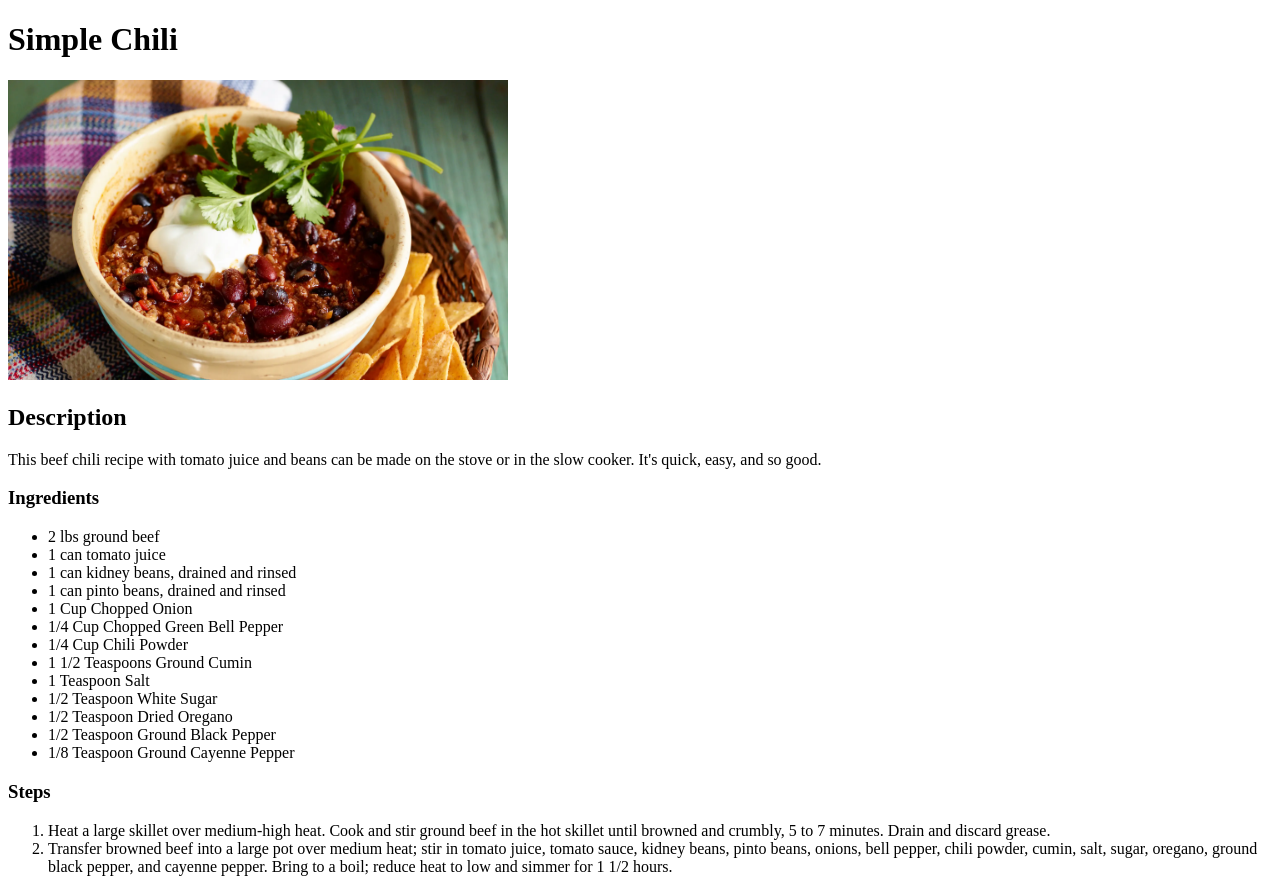
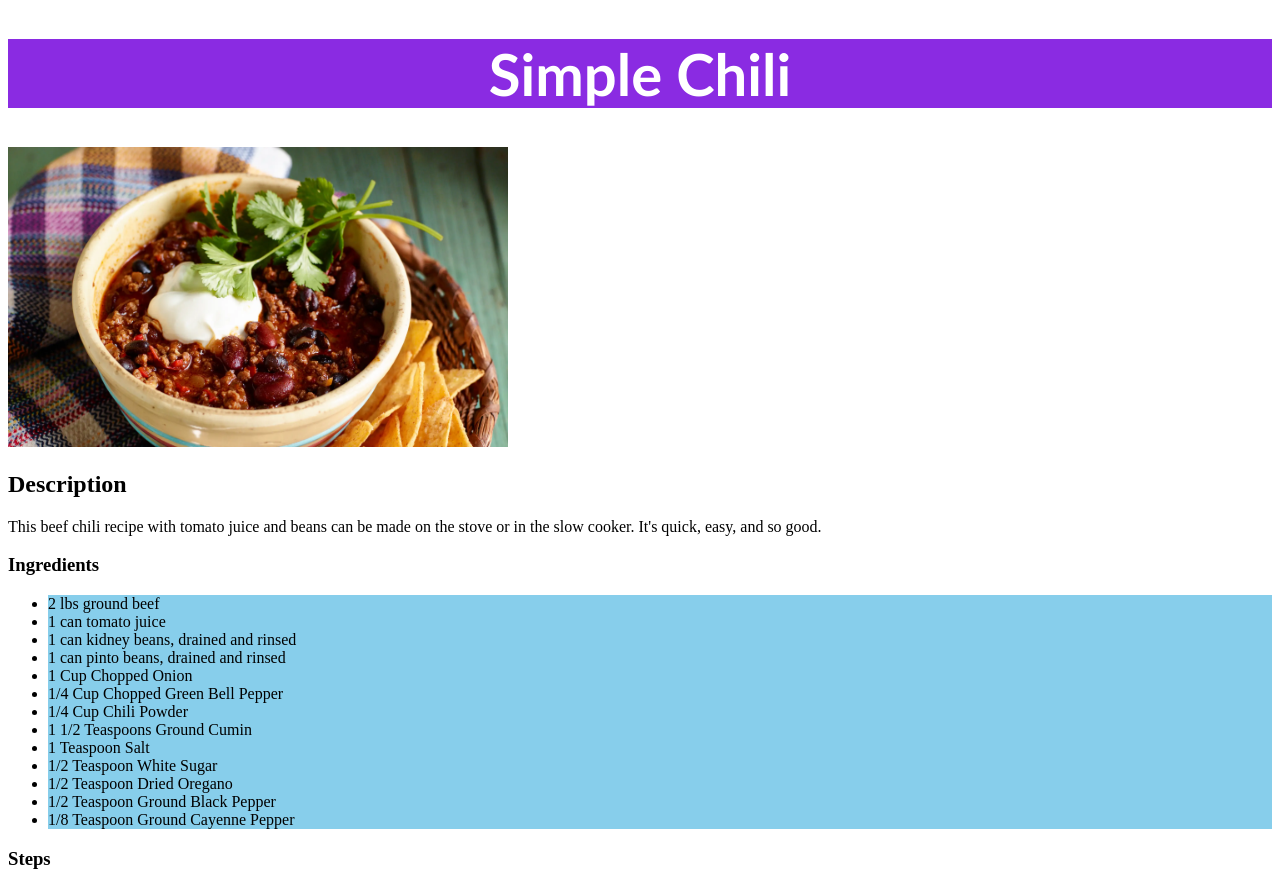
Before and after one commit to DoToAdventures/odin-recipes, a plain HTML site: page recipes/chili.html in a window 1280 px wide. Shown: the top 879 px of the page. Drawn offline with Linux system fonts and the light colour scheme.

Commit message:
Add simple css styling

```diff
--- a/recipes/chili.html
+++ b/recipes/chili.html
@@ -3,10 +3,12 @@
     <head>
         <meta charset="utf-8">
         <title>Simple Chili</title>
+
+        <link rel="stylesheet" href="../styles.css">
     </head>
 
     <body>
-        <h1>Simple Chili</h1>
+        <h1 class="recipe">Simple Chili</h1>
         <img src="../images/chili.jpg"
             width="500" height="300"
             alt="Simple Chili">
--- /dev/null
+++ b/styles.css
@@ -0,0 +1,18 @@
+h1
+{
+    text-align: center;
+    background-color: blueviolet;
+    color: white;
+    font-size: 72px;
+    font-family: 'Gill Sans', 'Gill Sans MT', Calibri, 'Trebuchet MS', sans-serif;
+}
+
+h1.recipe
+{
+    font-size: 58px;
+}
+
+li
+{
+    background-color: skyblue;
+}
```
Also changed, not shown: index.html (+1 -0 lines), recipes/RedBeansAndRice.html (+3 -1 lines), recipes/kombuchamargarita.html (+3 -1 lines).
